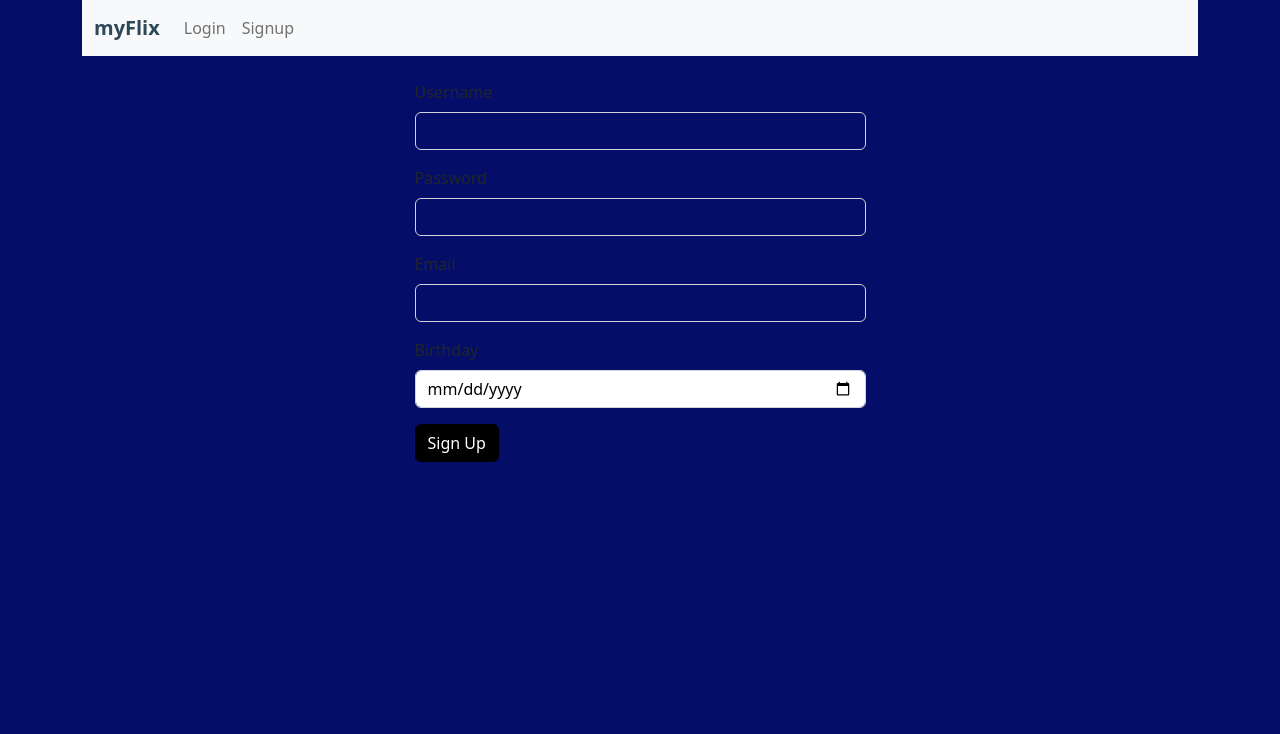
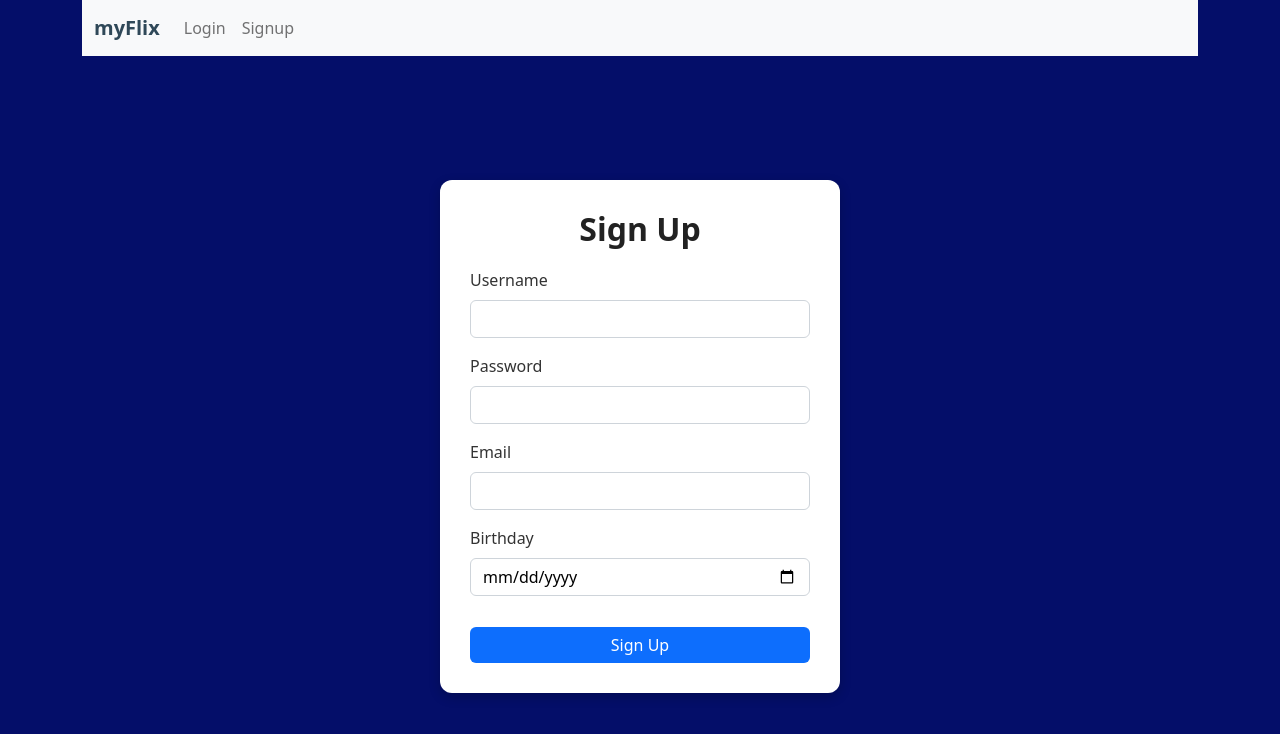
Before and after one commit to urenami/myFlix-client, a React (Vite) app: page /signup in a window 1280 px wide. Shown: the top 734 px of the page. Built offline with nearby package versions, Linux system fonts and the light colour scheme.

Commit message:
Polish: improved signup form styles and added signup-view.scss

```diff
--- a/src/components/signup-view/signup-view.jsx
+++ b/src/components/signup-view/signup-view.jsx
@@ -2,6 +2,7 @@ import { useState } from "react";
 import PropTypes from "prop-types";
 import Button from "react-bootstrap/Button";
 import Form from "react-bootstrap/Form";
+import "./signup-view.scss";
 
 export const SignupView = ({ onSignedUp }) => {
   const [username, setUsername] = useState("");
@@ -43,7 +44,9 @@ export const SignupView = ({ onSignedUp }) => {
   };
 
   return (
-    <Form onSubmit={handleSubmit}>
+    <Form className="signup-form" onSubmit={handleSubmit}>
+      <h2>Sign Up</h2>
+
       <Form.Group controlId="formUsername" className="mb-3">
         <Form.Label>Username</Form.Label>
         <Form.Control
@@ -62,6 +65,7 @@ export const SignupView = ({ onSignedUp }) => {
           value={password}
           onChange={(e) => setPassword(e.target.value)}
           required
+          minLength="6"
         />
       </Form.Group>
 
--- /dev/null
+++ b/src/components/signup-view/signup-view.scss
@@ -0,0 +1,50 @@
+.signup-form {
+  max-width: 400px;
+  margin: 100px auto;
+  padding: 30px;
+  background: #fff;
+  border-radius: 12px;
+  box-shadow: 0 4px 12px rgba(0, 0, 0, 0.2);
+
+  h2 {
+    text-align: center;
+    margin-bottom: 20px;
+    color: #222;
+    font-weight: 600;
+  }
+
+  label {
+    color: #333;
+    font-weight: 500;
+  }
+
+  input {
+    background-color: #fff !important;
+    color: #000 !important;
+  }
+
+  input::placeholder {
+    color: #666;
+  }
+
+  /*Fix for browser autofill text being white */
+  input:-webkit-autofill,
+  input:-webkit-autofill:focus {
+    -webkit-text-fill-color: #000 !important;
+    -webkit-box-shadow: 0 0 0px 1000px #fff inset !important;
+    box-shadow: 0 0 0px 1000px #fff inset !important;
+  }
+
+  button {
+    margin-top: 15px;
+    width: 100%;
+    border-radius: 6px;
+    background-color: #0d6efd;
+    color: #fff;
+    border: none;
+
+    &:hover {
+      background-color: #0b5ed7;
+    }
+  }
+}
```
